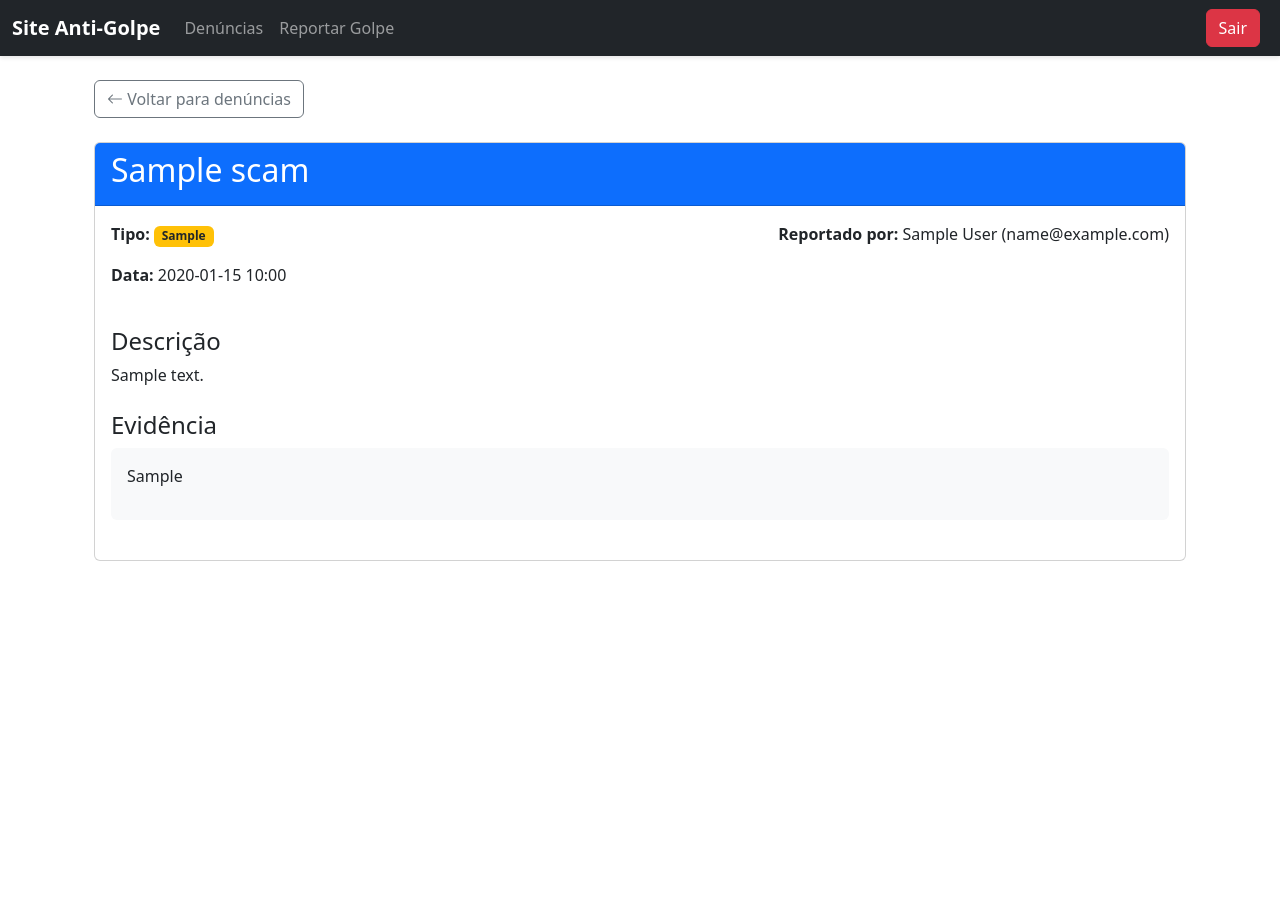
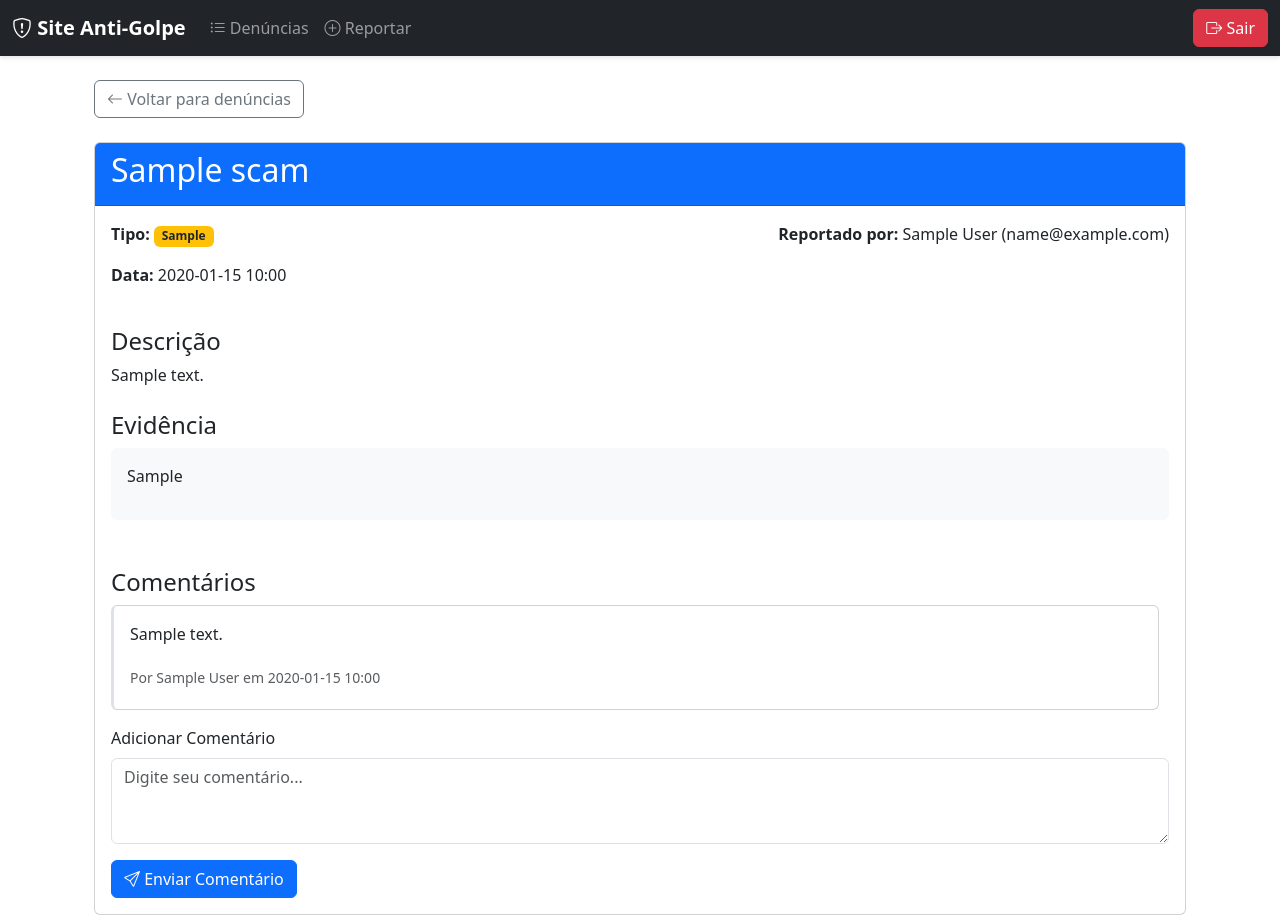
Before and after one commit to Patrick-Messias/Anti-Scam-Site, a Flask app: page /scams/1 in a window 1280 px wide. Before the commit the page ends 561 px from the top, so only its background shows below. Run offline with Flask 3, Linux system fonts and the light colour scheme; a user stored in the database is signed in; tables that the repository leaves empty hold one stand-in row (values such as "Sample post").

Commit message:
Adicionado comentários, opção para editar, deletar

```diff
--- a/app.py
+++ b/app.py
@@ -110,6 +110,7 @@ def register():
 
     return render_template('register.html')
 
+# Denúncias
 @app.route('/api/v1/scams', methods=['GET'])
 def api_scams():  # Nome alterado
     scams = db.get_all_scams()
@@ -177,23 +178,214 @@ def report_scam():
 def scam_details(scam_id):
     try:
         cursor = db.conn.cursor()
+
+        # Busca a denúncia
         cursor.execute('''
             SELECT
-                scams.*,
-                users.name as author,
-                users.email as author_email
-            FROM scams
-            JOIN users ON scams.user_id = users.id
-            WHERE scams.id = ?
+                s.*,
+                u.name as author,
+                u.email as author_email
+            FROM scams s
+            JOIN users u ON s.user_id = u.id
+            WHERE s.id = ?
         ''', (scam_id,))
 
+        scam_data = cursor.fetchone()
+        if not scam_data:
+            flash('Denúncia não encontrada', 'error')
+            return redirect(url_for('list_scams'))
+
         columns = [column[0] for column in cursor.description]
-        scam = dict(zip(columns, cursor.fetchone()))
+        scam = dict(zip(columns, scam_data))
+
+        # Busca os comentários (todos com is_editing=0)
+        cursor.execute('''
+            SELECT
+                c.id,
+                c.text,
+                c.created_at,
+                c.user_id,
+                u.name as author,
+                0 as is_editing
+            FROM comments c
+            JOIN users u ON c.user_id = u.id
+            WHERE c.scam_id = ?
+            ORDER BY c.created_at DESC
+        ''', (scam_id,))
+
+        comments_columns = [column[0] for column in cursor.description]
+        scam['comments'] = [dict(zip(comments_columns, row)) for row in cursor.fetchall()]
 
         return render_template('scam_details.html', scam=scam)
 
     except Exception as e:
         flash(f'Erro ao carregar denúncia: {str(e)}', 'error')
+        return redirect(url_for('list_scams'))
+
+# Commentários
+@app.route('/scams/<int:scam_id>/comment', methods=['POST'])
+@login_required
+def add_comment(scam_id):
+    if request.method == 'POST':
+        text = request.form.get('text')
+
+        if not text:
+            flash('Comentário não pode estar vazio!', 'error')
+            return redirect(url_for('scam_details', scam_id=scam_id))
+
+        try:
+            cursor = db.conn.cursor()
+            cursor.execute('''
+                INSERT INTO comments (text, user_id, scam_id)
+                VALUES (?, ?, ?)
+            ''', (text, current_user.id, scam_id))
+            db.conn.commit()
+            flash('Comentário adicionado!', 'success')
+        except Exception as e:
+            flash(f'Erro ao comentar: {str(e)}', 'error')
+
+        return redirect(url_for('scam_details', scam_id=scam_id))
+
+@app.route('/scams/<int:scam_id>/comments')
+def get_comments(scam_id):
+    cursor = db.conn.cursor()
+    cursor.execute('''
+        SELECT
+            comments.text,
+            comments.created_at,
+            users.name as author
+        FROM comments
+        JOIN users ON comments.user_id = users.id
+        WHERE comments.scam_id = ?
+        ORDER BY comments.created_at DESC
+    ''', (scam_id,))
+
+    columns = [column[0] for column in cursor.description]
+    comments = [dict(zip(columns, row)) for row in cursor.fetchall()]
+
+    return jsonify(comments)
+
+@app.route('/comments/<int:comment_id>/edit')
+@login_required
+def edit_comment(comment_id):
+    try:
+        cursor = db.conn.cursor()
+
+        # 1. Busca o comentário com verificação de usuário
+        cursor.execute('''
+            SELECT c.id, c.text, c.user_id, c.scam_id, c.created_at
+            FROM comments c
+            WHERE c.id = ? AND c.user_id = ?
+        ''', (comment_id, current_user.id))
+
+        comment_data = cursor.fetchone()
+
+        if not comment_data:
+            flash('Comentário não encontrado ou não autorizado', 'error')
+            return redirect(url_for('list_scams'))
+
+        scam_id = comment_data[3]  # scam_id está na posição 3 (4ª coluna)
+
+        # 2. Busca todos os comentários marcando o atual para edição
+        cursor.execute('''
+            SELECT c.id, c.text, c.created_at, c.user_id, u.name as author,
+                   (c.id = ?) as is_editing
+            FROM comments c
+            JOIN users u ON c.user_id = u.id
+            WHERE c.scam_id = ?
+            ORDER BY c.created_at DESC
+        ''', (comment_id, scam_id))
+
+        columns = [column[0] for column in cursor.description]
+        comments = [dict(zip(columns, row)) for row in cursor.fetchall()]
+
+        # 3. Busca a denúncia principal
+        cursor.execute('''
+            SELECT s.*, u.name as author, u.email as author_email
+            FROM scams s
+            JOIN users u ON s.user_id = u.id
+            WHERE s.id = ?
+        ''', (scam_id,))
+
+        scam_data = cursor.fetchone()
+
+        if not scam_data:
+            flash('Denúncia associada não encontrada', 'error')
+            return redirect(url_for('list_scams'))
+
+        scam_columns = [column[0] for column in cursor.description]
+        scam = dict(zip(scam_columns, scam_data))
+        scam['comments'] = comments
+
+        return render_template('scam_details.html', scam=scam)
+
+    except Exception as e:
+        flash(f'Erro ao editar comentário: {str(e)}', 'error')
+        return redirect(url_for('list_scams'))
+
+@app.route('/comments/<int:comment_id>/update', methods=['POST'])
+@login_required
+def update_comment(comment_id):
+    try:
+        new_text = request.form.get('text')
+        if not new_text or not new_text.strip():
+            flash('O comentário não pode estar vazio', 'error')
+            return redirect(url_for('edit_comment', comment_id=comment_id))
+
+        cursor = db.conn.cursor()
+
+        # Primeiro verifica se o comentário existe e pertence ao usuário
+        cursor.execute('''
+            SELECT scam_id FROM comments
+            WHERE id = ? AND user_id = ?
+        ''', (comment_id, current_user.id))
+
+        result = cursor.fetchone()
+        if not result:
+            flash('Comentário não encontrado ou não autorizado', 'error')
+            return redirect(url_for('list_scams'))
+
+        scam_id = result[0]
+
+        # Atualiza o comentário
+        cursor.execute('''
+            UPDATE comments
+            SET text = ?
+            WHERE id = ? AND user_id = ?
+        ''', (new_text.strip(), comment_id, current_user.id))
+        db.conn.commit()
+
+        flash('Comentário atualizado com sucesso!', 'success')
+        return redirect(url_for('scam_details', scam_id=scam_id))
+
+    except Exception as e:
+        flash(f'Erro ao atualizar comentário: {str(e)}', 'error')
+        return redirect(url_for('list_scams'))
+
+@app.route('/comments/<int:comment_id>/delete', methods=['POST'])
+@login_required
+def delete_comment(comment_id):
+    try:
+        cursor = db.conn.cursor()
+
+        # Verifica o dono e obtém o scam_id antes de deletar
+        cursor.execute('SELECT user_id, scam_id FROM comments WHERE id = ?', (comment_id,))
+        result = cursor.fetchone()
+
+        if not result:
+            flash('Comentário não encontrado', 'error')
+        elif result[0] != current_user.id:
+            flash('Você não tem permissão para excluir este comentário', 'error')
+        else:
+            cursor.execute('DELETE FROM comments WHERE id = ?', (comment_id,))
+            db.conn.commit()
+            flash('Comentário excluído com sucesso!', 'success')
+            return redirect(url_for('scam_details', scam_id=result[1]))
+
+        return redirect(url_for('list_scams'))
+
+    except Exception as e:
+        flash(f'Erro ao excluir comentário: {str(e)}', 'error')
         return redirect(url_for('list_scams'))
 
 @app.template_filter('is_url')
--- a/static/css/custom.css
+++ b/static/css/custom.css
@@ -49,3 +49,71 @@
 
 /* Ícones Bootstrap */
 @import url("https://cdn.jsdelivr.net/npm/bootstrap-icons@1.8.1/font/bootstrap-icons.css");
+
+
+
+
+/* Estilo para comentários */
+#comments-section {
+    max-height: 400px;
+    overflow-y: auto;
+    padding-right: 10px;
+}
+
+#comments-section::-webkit-scrollbar {
+    width: 8px;
+}
+
+#comments-section::-webkit-scrollbar-thumb {
+    background-color: #0d6efd;
+    border-radius: 4px;
+}
+
+.comment-card {
+    border-left: 3px solid #0d6efd;
+    transition: all 0.2s ease;
+}
+
+.comment-card:hover {
+    transform: translateX(5px);
+}
+
+/* Estilos para os comentários */
+.comment-card {
+    transition: all 0.2s ease;
+    border-left: 3px solid #dee2e6;
+}
+
+.comment-card:hover {
+    border-left-color: #0d6efd;
+}
+
+.comment-card .btn-group {
+    opacity: 0;
+    transition: opacity 0.2s ease;
+}
+
+.comment-card:hover .btn-group {
+    opacity: 1;
+}
+
+/* Estilo para comentários em modo de edição */
+.comment-card.editing-mode {
+    border-left: 3px solid #ffc107;
+    background-color: #f8f9fa;
+}
+
+/* Ações de comentário */
+.comment-actions {
+    opacity: 0;
+    transition: opacity 0.2s ease;
+}
+
+.comment-card:hover .comment-actions {
+    opacity: 1;
+}
+
+/* Espaçamento para botões */
+.gap-2 {
+    gap: 0.5rem;
+}
--- a/templates/base.html
+++ b/templates/base.html
@@ -5,8 +5,8 @@
     <meta name="viewport" content="width=device-width, initial-scale=1.0">
     <title>Alerta de Golpe</title>
     <link href="https://cdn.jsdelivr.net/npm/bootstrap@5.3.5/dist/css/bootstrap.min.css" rel="stylesheet">
+    <link rel="stylesheet" href="https://cdn.jsdelivr.net/npm/bootstrap-icons@1.8.1/font/bootstrap-icons.css">
     <link rel="stylesheet" href="{{ url_for('static', filename='css/custom.css') }}">
-    <link rel="stylesheet" href="https://cdn.jsdelivr.net/npm/bootstrap-icons@1.8.1/font/bootstrap-icons.css">
 </head>
 <body>
     {% with messages = get_flashed_messages(with_categories=true) %}
@@ -23,30 +23,42 @@
     <!-- Navbar Corrigida -->
     <nav class="navbar navbar-expand-lg bg-dark navbar-dark">
         <div class="container-fluid">
-            <a class="navbar-brand" href="{{ url_for('home') }}">Site Anti-Golpe</a>
+            <a class="navbar-brand" href="{{ url_for('home') }}">
+                <i class="bi bi-shield-exclamation"></i> Site Anti-Golpe
+            </a>
 
-            <button class="navbar-toggler" type="button" data-bs-toggle="collapse" data-bs-target="#navbarNav">
+            <button class="navbar-toggler" type="button" data-bs-toggle="collapse" data-bs-target="#navbarContent">
                 <span class="navbar-toggler-icon"></span>
             </button>
 
-            <div class="collapse navbar-collapse" id="navbarNav">
+            <div class="collapse navbar-collapse" id="navbarContent">
                 <ul class="navbar-nav me-auto">
                     <li class="nav-item">
-                        <a class="nav-link" href="{{ url_for('list_scams') }}">Denúncias</a>
+                        <a class="nav-link" href="{{ url_for('list_scams') }}">
+                            <i class="bi bi-list-ul"></i> Denúncias
+                        </a>
                     </li>
                     {% if current_user.is_authenticated %}
                     <li class="nav-item">
-                        <a class="nav-link" href="{{ url_for('report_scam') }}">Reportar Golpe</a>
+                        <a class="nav-link" href="{{ url_for('report_scam') }}">
+                            <i class="bi bi-plus-circle"></i> Reportar
+                        </a>
                     </li>
                     {% endif %}
                 </ul>
 
                 <div class="d-flex">
                     {% if current_user.is_authenticated %}
-                        <a href="{{ url_for('logout') }}" class="btn btn-danger me-2">Sair</a>
+                        <a href="{{ url_for('logout') }}" class="btn btn-danger">
+                            <i class="bi bi-box-arrow-right"></i> Sair
+                        </a>
                     {% else %}
-                        <a href="{{ url_for('login') }}" class="btn btn-primary me-2">Login</a>
-                        <a href="{{ url_for('register') }}" class="btn btn-success">Registrar</a>
+                        <a href="{{ url_for('login') }}" class="btn btn-primary me-2">
+                            <i class="bi bi-box-arrow-in-right"></i> Login
+                        </a>
+                        <a href="{{ url_for('register') }}" class="btn btn-success">
+                            <i class="bi bi-person-plus"></i> Registrar
+                        </a>
                     {% endif %}
                 </div>
             </div>
@@ -54,9 +66,9 @@
     </nav>
 
     <!-- Conteúdo Principal -->
-    <div class="container mt-4">
+    <main class="container mt-4">
         {% block content %}{% endblock %}
-    </div>
+    </main>
 
     <script src="https://cdn.jsdelivr.net/npm/bootstrap@5.3.5/dist/js/bootstrap.bundle.min.js"></script>
 </body>
--- a/templates/scam_details.html
+++ b/templates/scam_details.html
@@ -11,6 +11,7 @@
             <h2>{{ scam['title'] }}</h2>
         </div>
         <div class="card-body">
+            <!-- Seção de detalhes da denúncia (mantida igual) -->
             <div class="row mb-4">
                 <div class="col-md-6">
                     <p><strong>Tipo:</strong> <span class="badge bg-warning text-dark">{{ scam['scam_type'] }}</span></p>
@@ -40,6 +41,74 @@
                 </div>
             </div>
             {% endif %}
+
+            <!-- Seção de Comentários - Parte crítica -->
+            <div class="mt-5">
+                <h4>Comentários</h4>
+
+                <div id="comments-section">
+                    {% for comment in scam['comments'] %}
+                    <div class="card mb-3 comment-card {% if comment.get('is_editing') %}editing-mode{% endif %}">
+                        <div class="card-body">
+                            {% if comment.get('is_editing') %}
+                            <form method="POST" action="{{ url_for('update_comment', comment_id=comment['id']) }}">
+                                <textarea name="text" class="form-control mb-3" rows="3" required>{{ comment['text'] }}</textarea>
+                                <div class="d-flex justify-content-end gap-2">
+                                    <button type="submit" class="btn btn-success btn-sm">
+                                        <i class="bi bi-check-circle"></i> Salvar
+                                    </button>
+                                    <a href="{{ url_for('scam_details', scam_id=scam['id']) }}" class="btn btn-secondary btn-sm">
+                                        <i class="bi bi-x-circle"></i> Cancelar
+                                    </a>
+                                </div>
+                            </form>
+                            {% else %}
+                            <p class="card-text">{{ comment['text'] }}</p>
+                            <div class="d-flex justify-content-between align-items-center mt-2">
+                                <small class="text-muted">
+                                    Por {{ comment['author'] }} em {{ comment['created_at'][:16] }}
+                                </small>
+
+                                {% if current_user.is_authenticated and current_user.id == comment['user_id'] %}
+                                <div class="btn-group comment-actions">
+                                    <a href="{{ url_for('edit_comment', comment_id=comment['id']) }}"
+                                       class="btn btn-sm btn-outline-primary">
+                                        <i class="bi bi-pencil"></i> Editar
+                                    </a>
+                                    <form method="POST"
+                                          action="{{ url_for('delete_comment', comment_id=comment['id']) }}"
+                                          onsubmit="return confirm('Tem certeza que deseja excluir este comentário?')">
+                                        <button type="submit" class="btn btn-sm btn-outline-danger">
+                                            <i class="bi bi-trash"></i> Excluir
+                                        </button>
+                                    </form>
+                                </div>
+                                {% endif %}
+                            </div>
+                            {% endif %}
+                        </div>
+                    </div>
+                    {% endfor %}
+                </div>
+
+                <!-- Formulário para novo comentário (mantido igual) -->
+                {% if current_user.is_authenticated %}
+                <form method="POST" action="{{ url_for('add_comment', scam_id=scam['id']) }}">
+                    <div class="mb-3">
+                        <label for="comment" class="form-label">Adicionar Comentário</label>
+                        <textarea name="text" class="form-control" rows="3" required
+                                  placeholder="Digite seu comentário..."></textarea>
+                    </div>
+                    <button type="submit" class="btn btn-primary">
+                        <i class="bi bi-send"></i> Enviar Comentário
+                    </button>
+                </form>
+                {% else %}
+                <div class="alert alert-info">
+                    <a href="{{ url_for('login') }}" class="alert-link">Faça login</a> para comentar.
+                </div>
+                {% endif %}
+            </div>
         </div>
     </div>
 </div>
```
Also changed, not shown: database.py (+11 -0 lines), templates/edit_comment.html (added, +15 -0 lines).
